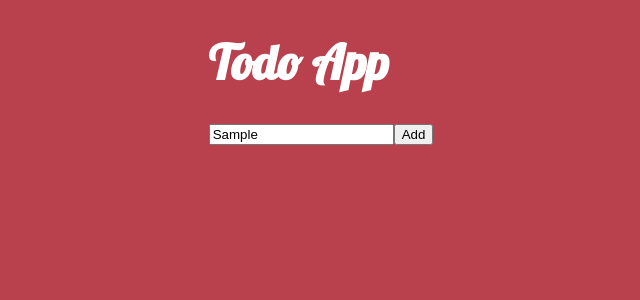
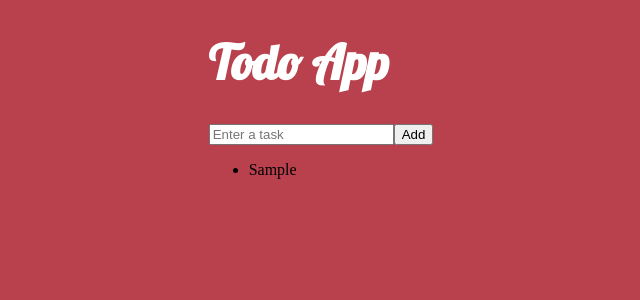
Before and after one commit to arnavb/simple-todo-app, a React (Create React App) app: page / in a window 1280 px wide. Both pictures are taken after typing "Sample" into the empty fields and a click on the input "Add". Shown: the top 300 px of the page, without its empty margins (319-959 px from the left). Built offline with nearby package versions, Linux system fonts and the light colour scheme.

Commit message:
Finish TodoList related components for the most part

```diff
--- /dev/null
+++ b/src/TodoItem.js
@@ -0,0 +1,7 @@
+import React from 'react';
+
+const TodoItem = props => {
+  return <li>{props.value}</li>;
+};
+
+export default TodoItem;
--- a/src/TodoList.js
+++ b/src/TodoList.js
@@ -1,4 +1,7 @@
 import React, { Component } from 'react';
+import TodoItem from './TodoItem';
+
+let todoId = 1;
 
 export default class TodoList extends Component {
   constructor(props) {
@@ -16,12 +19,25 @@ export default class TodoList extends Component {
     });
   };
 
-  addItem = event => {};
+  addItem = event => {
+    const { todoValue, items } = this.state;
+
+    this.setState({
+      todoValue: '',
+      items: [...items, { value: todoValue, id: todoId++ }],
+    });
+
+    event.preventDefault();
+  };
 
   render() {
+    const todoItems = this.state.items.map(todo => (
+      <TodoItem value={todo.value} key={todo.id} />
+    ));
+
     return (
       <div className='todoList'>
-        <form onSubmit={this.props.handleSubmit}>
+        <form onSubmit={this.addItem}>
           <input
             type='text'
             onChange={this.onChange}
@@ -30,6 +46,8 @@ export default class TodoList extends Component {
           />
           <input type='submit' value='Add' />
         </form>
+
+        <ul>{todoItems}</ul>
       </div>
     );
   }
```
